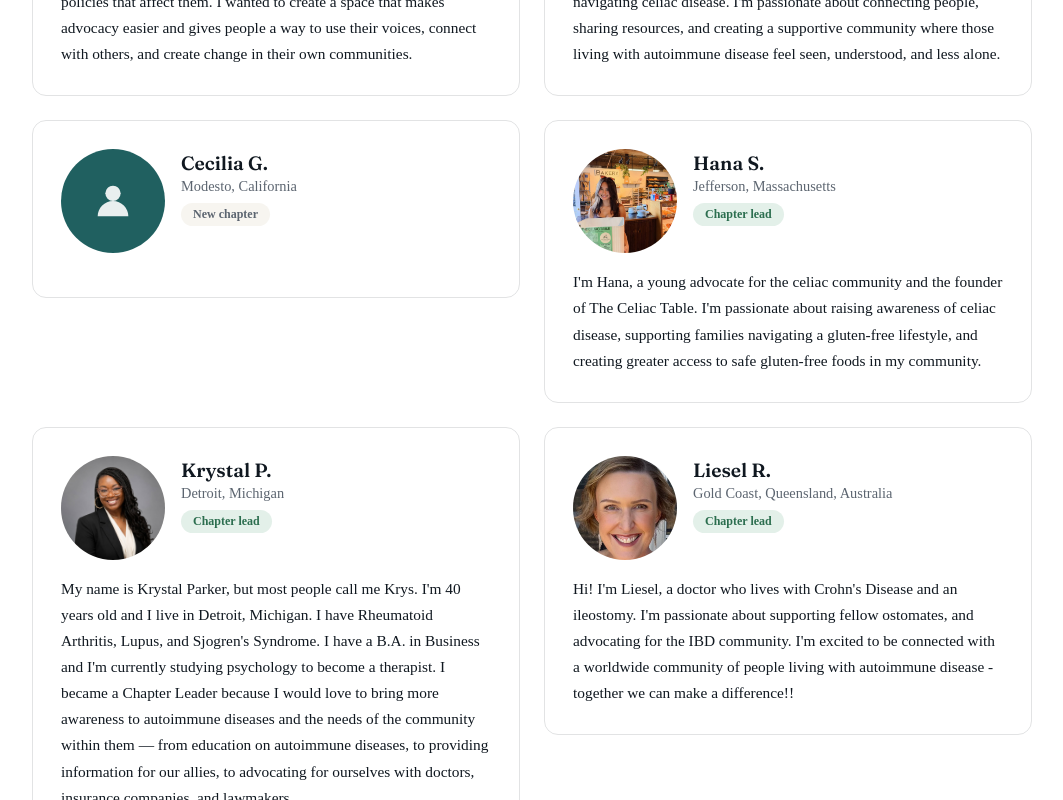
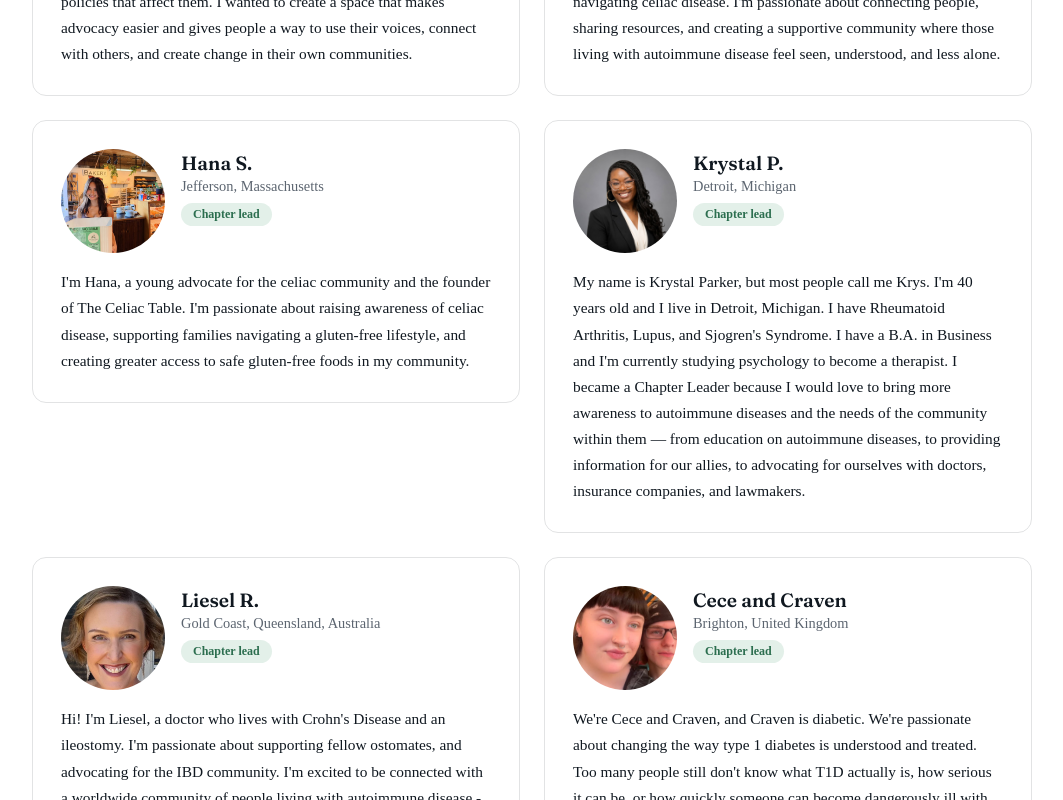
Before and after one commit to AadyaS26/patient-voice-coalition, a React (Vite) app: page /create-chapter in a window 1280 px wide. Shown: the part 2100-2900 px from the top of the page, without its empty margins (108-1171 px from the left). Built offline with nearby package versions, Linux system fonts and the light colour scheme; no server answers.

Commit message:
Update CreateChapter.jsx

```diff
--- a/src/pages/CreateChapter.jsx
+++ b/src/pages/CreateChapter.jsx
@@ -128,7 +128,11 @@ const CHAPTERS = [
     photo: "/chapter-photos/breauna.jpg", handle: null,
     bio: "Hello! I'm Breauna. At 17, I was diagnosed with Multiple Sclerosis. Now at 21, I've had my ups and downs with this disease, however, I never let it stop me or define me in any way. I've wanted to start this chapter to give individuals with autoimmune diseases an outlet for support and encourage them to grow no matter how hard it gets.",
   },
-  { first: "Celina", lastInitial: "C", city: "San Antonio", region: "Texas", country: "US", photo: null, handle: null, bio: null },
+  {
+    first: "Celina", lastInitial: "C", city: "San Antonio", region: "Texas", country: "US",
+    photo: "/chapter-photos/celina.jpg", handle: null,
+    bio: "Hi, I'm Celina! I'm 22 years old and originally from San Antonio, Texas, but I currently reside in the Rio Grande Valley. I'm honored to lead the South Texas chapter of AutoimmuneVoices! My autoimmune journey began at 15, when I first started experiencing symptoms, and I was diagnosed with psoriatic spondylitis at 18. My experiences have shaped my passion for advocacy and shown me how important it is to feel heard, understood, and supported. I'm currently in a Doctor of Physical Therapy program, and I hope to carry advocacy into my future profession. I've also recently joined the Arthritis Foundation as an advocate, and I'm passionate about raising awareness of autoimmune conditions and creating a space where everyone feels comfortable, welcomed, and never alone.",
+  },
 ];
 
 function chapterLocation(c) {
@@ -154,10 +158,14 @@ function ChapterDirectory() {
     });
   }
 
-  const visible =
+  const filtered =
     selected.size === 0
       ? CHAPTERS
       : CHAPTERS.filter((c) => selected.has(c.country === "US" ? c.region : c.country));
+
+  // Completed profiles (with a bio) show first; "New chapter" pending
+  // cards sink to the bottom, without reordering within each group.
+  const visible = [...filtered].sort((a, b) => (a.bio ? 0 : 1) - (b.bio ? 0 : 1));
 
   return (
     <section className="chapter-directory">
```
